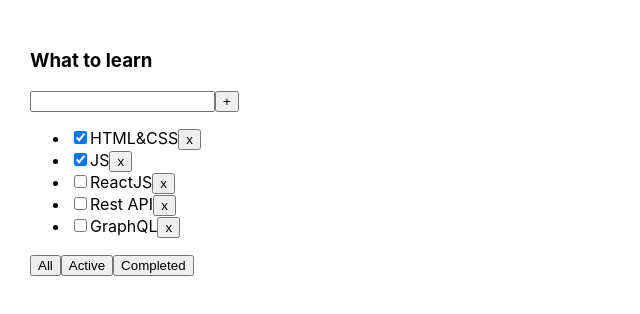
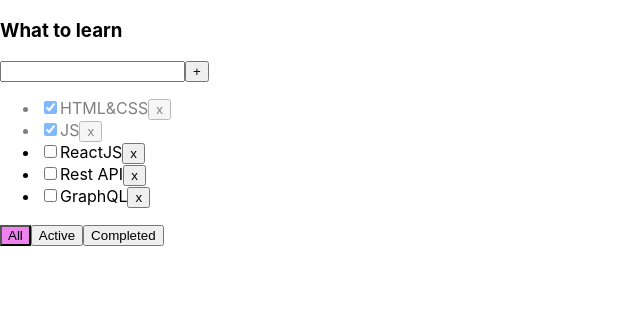
Before and after one commit to sokelova/todolist-text, a React (Create React App) app: page / in a window 1280 px wide. Shown: the top 314 px of the page, without its empty margins (0-640 px from the left). Built offline with nearby package versions, Linux system fonts and the light colour scheme.

Commit message:
commit message

```diff
--- a/src/App.css
+++ /dev/null
@@ -1,8 +0,0 @@
-.App {
-  padding: 30px;
-  display: flex;
-}
-
-.App > div {
-  margin-right: 50px;
-}
--- /dev/null
+++ b/src/App.module.css
@@ -0,0 +1,23 @@
+.App {
+  padding: 30px;
+  display: flex;
+}
+
+.App > div {
+  margin-right: 50px;
+}
+.error {
+  border: 1px solid red;
+}
+
+.error_message {
+  color: red;
+}
+
+.active_filter{
+  background-color: violet;
+}
+
+.isDone_executed{
+  opacity: 0.5;
+}
--- a/src/App.tsx
+++ b/src/App.tsx
@@ -1,5 +1,5 @@
 import React, {useState} from 'react';
-import './App.css';
+import './App.module.css';
 import {Todolist} from './Todolist';
 import { v1 } from 'uuid';
 import { FilterValuesType } from './Input';
@@ -42,6 +42,14 @@
         setFilter(value);
     }
 
+    const changeStatus = (id: string, isDone: boolean) => {
+        let task = tasks.find(t => t.id === id);
+        if (task){
+            task.isDone = isDone;
+            setTasks([...tasks]);
+        }
+    }
+
     return (
         <div className="App">
             <Todolist title="What to learn"
@@ -49,6 +57,8 @@
                       removeTask={removeTask}
                       changeFilter={changeFilter}
                       addTask={addTask}
+                      changeTaskStatus = {changeStatus}
+                      filter ={filter}
             />
         </div>
     );
--- a/src/Input.tsx
+++ b/src/Input.tsx
@@ -1,16 +1,22 @@
 import React, {ChangeEvent, KeyboardEvent, useState} from "react";
-// import {FilterValuesType} from "./App";
-import { PropsType } from "./Todolist";
+import s from "./App.module.css";
+
 export type FilterValuesType = "all" | "active" | "completed";
 type InputType = {
     addTask: (title:string) => void
 }
 export const Input = (props: InputType) => {
-    let [title, setTitle] = useState("")
+    let [title, setTitle] = useState("");
+    let [error, setError] = useState<string | null> (null);
 
     const addTask = () => {
-        props.addTask(title);
-        setTitle("");
+        if(title.trim() !== ""){
+            props.addTask(title);
+            setTitle("");
+        }else{
+            setError("Title not input");
+        }
+
     };
 
     const onChangeHandler = (event: ChangeEvent<HTMLInputElement>) => {
@@ -18,11 +24,13 @@
     };
 
     const onKeyPressHandler = (event: KeyboardEvent<HTMLInputElement>) => {
+        setError("");
         if (event.charCode===13) {addTask();}
     };
-
+    const errorClas = s.error_message;
     return <div>
         <input value={title} onChange={onChangeHandler} onKeyPress={onKeyPressHandler}/>
         <button onClick={addTask}>+</button>
+        <div className={errorClas}>{error}</div>
     </div>
 }
--- a/src/Todolist.tsx
+++ b/src/Todolist.tsx
@@ -1,6 +1,7 @@
-import React, {ChangeEvent, KeyboardEvent, useState} from 'react';
+import React, {ChangeEvent} from 'react';
 import {FilterValuesType} from "./Input";
 import { Input } from './Input';
+import s from "./App.module.css";
 
 export type TaskType = {
     id: string
@@ -14,6 +15,8 @@
     removeTask: (taskId: string) => void
     changeFilter: (value: FilterValuesType) => void
     addTask: (title: string) => void
+    changeTaskStatus: (id:string, isDone: boolean) => void
+    filter: string
 }
 
 export function Todolist(props: PropsType) {
@@ -32,19 +35,23 @@
                 props.tasks.map(t => {
 
                     const onClickHandler = () => {props.removeTask(t.id)}
+                    const onChangeHandler = (event: ChangeEvent<HTMLInputElement>) => {
+                        let newIsDoneValue = event.currentTarget.checked;
+                        props.changeTaskStatus(t.id, newIsDoneValue);
+                    }
 
-                    return <li key={t.id}>
-                        <input type="checkbox" checked={t.isDone}/>
+                    return <li key={t.id} className={t.isDone ? s.isDone_executed : ""}>
+                        <input type="checkbox" onChange={onChangeHandler} checked={t.isDone}/>
                         <span>{t.title}</span>
-                        <button onClick={ onClickHandler }>x</button>
+                        <button onClick={onClickHandler}>x</button>
                     </li>
                 })
             }
         </ul>
         <div>
-            <button onClick={ onAllClickHandler }>All</button>
-            <button onClick={ onActiveClickHandler }>Active</button>
-            <button onClick={ onCompletedClickHandler }>Completed</button>
+            <button className={props.filter === "all" ? s.active_filter : ""} onClick={ onAllClickHandler } >All</button>
+            <button className={props.filter === "active" ? s.active_filter : ""} onClick={ onActiveClickHandler }>Active</button>
+            <button className={props.filter === "completed" ? s.active_filter : ""} onClick={ onCompletedClickHandler }>Completed</button>
         </div>
     </div>
 }
```
